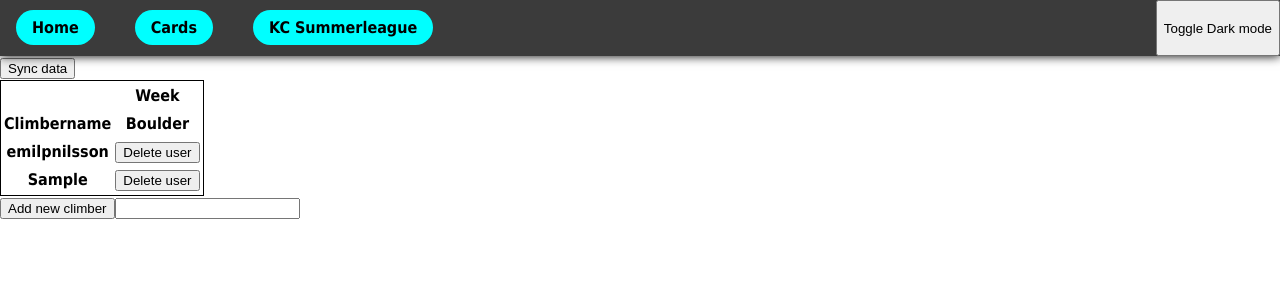
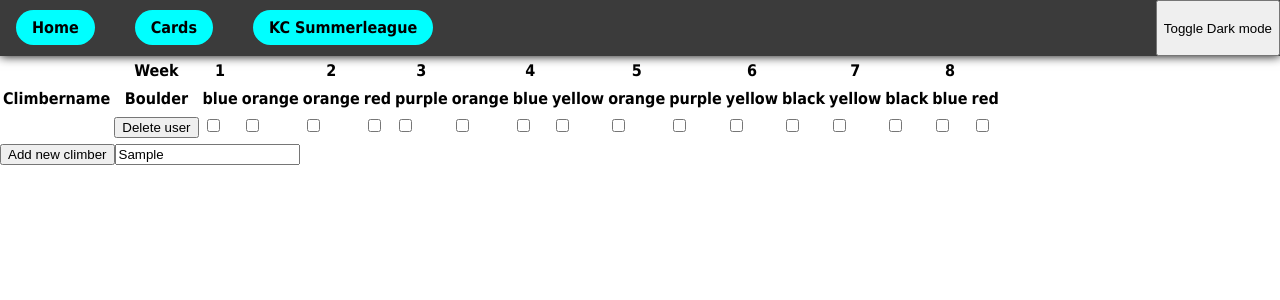
Before and after one commit to EmilNilssonDataDuctus/vite-app, a React (Vite) app: page /kc-summerleague in a window 1280 px wide. Both pictures are taken after typing "Sample" into the empty fields and a click on the button "Add new climber". Shown: the top 300 px of the page. Built offline with nearby package versions, Linux system fonts and the light colour scheme.

Commit message:
Add structure from chatgpt

```diff
--- /dev/null
+++ b/src/components/KCSummerLeaguePage/KCSummerLeaguePage.jsx
@@ -0,0 +1,13 @@
+import { MainWrapper } from "../../Shared/Page.styled";
+import { ClimbersContainer } from "./components/ClimbersContainer";
+import { ClimberProvider } from "./contexts/ClimberContext";
+
+export const KCSummerLeaguePage = () => {
+  return (
+    <MainWrapper>
+      <ClimberProvider>
+        <ClimbersContainer />
+      </ClimberProvider>
+    </MainWrapper>
+  );
+};
--- a/src/components/KCSummerLeaguePage/KCSummerLeaguePage.tsx
+++ b/src/components/KCSummerLeaguePage/KCSummerLeaguePage_old.tsx
@@ -36,9 +36,14 @@ type Boulder = {
   boulderId: number;
 };
 
+type BoulderClimbed = {
+  boulderId: number;
+  completed: boolean;
+};
+
 type Climber = {
   name: string;
-  completedBoulders?: number[];
+  completedBoulders?: BoulderClimbed[];
 };
 
 const initialBoulderData: Boulder[] = [
@@ -150,6 +155,7 @@ const initialClimbersData: Climber[] = [
 function climbersReducer(climbers, action) {
   switch (action.type) {
     case "add_new_climber": {
+      localStorage.setItem("climbersData", JSON.stringify([climbers]));
       return [
         ...climbers,
         {
@@ -158,6 +164,19 @@ function climbersReducer(climbers, action) {
         },
       ];
     }
+    case "delete_climber": {
+      return climbers.filter((climber) => climber.name === action.name);
+    }
+    // case "toggle_boulder_completion": {
+    //   return climbers.map((c: Climber) => {
+    //     if (c.name === action.name) {
+    //       return {
+    //         name: c.name,
+
+    //       }
+    //     }
+    //   })
+    // }
   }
 }
 
@@ -167,7 +186,10 @@ export const KCSummerLeaguePage = () => {
 
   const [newClimberName, setNewClimberName] = useState("");
 
-  const [climbers, dispatch] = useReducer(climbersReducer, initialClimbersData);
+  const [climbers, dispatch] = useReducer(
+    climbersReducer,
+    JSON.parse(localStorage.getItem("climbersData")) || initialClimbersData
+  );
   console.log(typeof climbers);
   console.log(climbers);
 
@@ -180,6 +202,16 @@ export const KCSummerLeaguePage = () => {
     setNewClimberName(e.target.value);
   };
 
+  const TickBoulderProblem = (e) => {
+    dispatch({
+      type: "toggle_boulder_completion",
+      name: e.dataset.climber,
+      boulderId: e.dataset.boulderid,
+    });
+  };
+
+  const DeleteClimber = (e) => {};
+
   const AddNewClimber = (e) => {
     e.preventDefault();
 
@@ -187,14 +219,6 @@ export const KCSummerLeaguePage = () => {
       type: "add_new_climber",
       name: newClimberName,
     });
-
-    // localStorage.setItem(
-    //   "climbersData",
-    //   JSON.stringify([
-    //     ...JSON.parse(localStorage.getItem("climbersData")),
-    //     newClimber,
-    //   ])
-    // );
 
     // setClimbersData(JSON.parse(localStorage.getItem("climbersData")));
     setNewClimberName("");
@@ -234,12 +258,16 @@ export const KCSummerLeaguePage = () => {
   };
 
   const handleDeleteUser = (e) => {
-    console.log(e.target.parentNode.parentNode.firstChild.textContent);
+    const climberName = e.target.parentNode.parentNode.firstChild.textContent;
+
+    dispatch({
+      type: "delete_climber",
+      name: climberName,
+    });
   };
 
   useEffect(() => {
     setBoulderData(JSON.parse(localStorage.getItem("boulderData")));
-    // setClimbersData(JSON.parse(localStorage.getItem("climbersData")));
   }, []);
   return (
     <MainWrapper>
@@ -293,9 +321,9 @@ export const KCSummerLeaguePage = () => {
                             (boulder) => currentBoulder.boulderId === boulder
                           )
                         }
-                        onChange={toggleBoulderCompleted}
+                        onChange={TickBoulderProblem}
                         data-boulderno={currentBoulder.boulderId}
-                        data-user={climberItem.name}
+                        data-climber={climberItem.name}
                       />
                     </td>
                   );
--- /dev/null
+++ b/src/components/KCSummerLeaguePage/components/BoulderTable/BoulderTable.jsx
@@ -0,0 +1,11 @@
+import { BoulderTableBody } from "./BoulderTableBody";
+import { BoulderTableHeader } from "./BoulderTableHeader";
+
+export const BoulderTable = () => {
+  return (
+    <table>
+      <BoulderTableHeader />
+      <BoulderTableBody />
+    </table>
+  );
+};
--- /dev/null
+++ b/src/components/KCSummerLeaguePage/components/BoulderTable/BoulderTableBody.jsx
@@ -0,0 +1,16 @@
+import { useClimberContext } from "../../contexts/ClimberContext";
+import { BoulderTableBodyRow } from "./BoulderTableBodyRow";
+
+export const BoulderTableBody = () => {
+  const { climbers } = useClimberContext();
+  return (
+    <tbody>
+      {climbers?.map((climberItem) => {
+        console.log(climberItem);
+        return (
+          <BoulderTableBodyRow key={climberItem} climberItem={climberItem} />
+        );
+      })}
+    </tbody>
+  );
+};
--- /dev/null
+++ b/src/components/KCSummerLeaguePage/components/BoulderTable/BoulderTableBodyRow.jsx
@@ -0,0 +1,47 @@
+import { useClimberContext } from "../../contexts/ClimberContext";
+import { boulders } from "../../data/boulders";
+
+export const BoulderTableBodyRow = ({ climberItem }) => {
+  const { deleteClimber, toggleAddBoulder, toggleRemoveBoulder } =
+    useClimberContext();
+  console.log(climberItem);
+
+  const handleDeleteUser = () => {
+    deleteClimber(climberItem.id);
+  };
+
+  const handleCheckboxToggle = (e) => {
+    e.target.checked
+      ? toggleRemoveBoulder(
+          e.target.dataset.climber,
+          e.target.dataset.boulderno
+        )
+      : toggleAddBoulder(e.target.dataset.climber, e.target.dataset.boulderno);
+  };
+
+  return (
+    <tr>
+      <th>{climberItem.name}</th>
+      <td>
+        <button onClick={handleDeleteUser}>Delete user</button>
+      </td>
+      {boulders?.map((currentBoulder, index) => {
+        return (
+          <td key={currentBoulder.boulderId}>
+            <input
+              type="checkbox"
+              checked={
+                !!climberItem.completedBoulders?.find(
+                  (boulder) => currentBoulder.boulderId === boulder
+                )
+              }
+              onChange={handleCheckboxToggle}
+              data-boulderno={currentBoulder.boulderId}
+              data-climber={climberItem.name}
+            />
+          </td>
+        );
+      })}
+    </tr>
+  );
+};
--- /dev/null
+++ b/src/components/KCSummerLeaguePage/components/BoulderTable/BoulderTableHeader.jsx
@@ -0,0 +1,34 @@
+import { boulders } from "../../data/boulders";
+
+export const BoulderTableHeader = () => {
+  return (
+    <thead>
+      <tr>
+        <th></th>
+        <th>Week</th>
+        {boulders
+          ?.sort((dataitemA, dataitemB) => {
+            return dataitemA.boulderId < dataitemB.boulderId
+              ? -1
+              : dataitemA.boulderId > dataitemB.boulderId
+              ? 1
+              : 0;
+          })
+          .map((dataItem, index) => {
+            if (index % 2)
+              return <th key={dataItem.week + dataItem.color}></th>;
+            return (
+              <th key={dataItem.week + dataItem.color}>{dataItem.week}</th>
+            );
+          })}
+      </tr>
+      <tr>
+        <th>Climbername</th>
+        <th>Boulder</th>
+        {boulders?.map((dataItem) => {
+          return <th key={dataItem.wall + dataItem.color}>{dataItem.color}</th>;
+        })}
+      </tr>
+    </thead>
+  );
+};
--- /dev/null
+++ b/src/components/KCSummerLeaguePage/components/ClimberForm.jsx
@@ -0,0 +1,26 @@
+import { useState } from "react";
+
+export const ClimberForm = ({ addClimber }) => {
+  const [newClimberName, setNewClimberName] = useState("");
+
+  const updateClimberName = (e) => {
+    setNewClimberName(e.target.value);
+  };
+  const handleSubmit = (e) => {
+    e.preventDefault();
+    addClimber(newClimberName);
+  };
+
+  return (
+    <form onSubmit={handleSubmit}>
+      <button type="submit">Add new climber</button>
+      <input
+        type="text"
+        id="climberName"
+        onChange={updateClimberName}
+        value={newClimberName}
+        placeholder="instagram @name"
+      />
+    </form>
+  );
+};
--- /dev/null
+++ b/src/components/KCSummerLeaguePage/components/ClimbersContainer.jsx
@@ -0,0 +1,25 @@
+import { useClimberContext } from "../contexts/ClimberContext";
+import { BoulderTable } from "./BoulderTable/BoulderTable";
+import { ClimberForm } from "./ClimberForm";
+
+export const ClimbersContainer = () => {
+  const {
+    climbers,
+    addClimber,
+    deleteClimber,
+    addCompletedBoulder,
+    removeCompletedBoulder,
+  } = useClimberContext();
+
+  return (
+    <>
+      <BoulderTable
+        climbers={climbers}
+        onDeleteClimber={deleteClimber}
+        onAddCompletedBoulder={addCompletedBoulder}
+        onRemoveCompletedBoulder={removeCompletedBoulder}
+      />
+      <ClimberForm addClimber={addClimber} />
+    </>
+  );
+};
--- /dev/null
+++ b/src/components/KCSummerLeaguePage/contexts/ClimberContext.jsx
@@ -0,0 +1,37 @@
+import { createContext, useContext, useState } from "react";
+
+const ClimberContext = createContext();
+
+export const useClimberContext = () => useContext(ClimberContext);
+
+export const ClimberProvider = ({ children }) => {
+  const [climbers, setClimbers] = useState([]);
+
+  const addClimber = (newClimber) => {
+    console.log(newClimber);
+
+    setClimbers(() => [...climbers, newClimber]);
+  };
+
+  const deleteClimber = (climberId) => {
+    setClimbers(() =>
+      [...climbers].filter((climber) => climber.id === climberId)
+    );
+  };
+  const toggleRemoveBoulder = (climberId, boulderId) => {};
+  const toggleAddBoulder = (climberId, boulderId) => {};
+
+  const climberContextValue = {
+    climbers,
+    addClimber,
+    deleteClimber,
+    toggleAddBoulder,
+    toggleRemoveBoulder,
+  };
+
+  return (
+    <ClimberContext.Provider value={climberContextValue}>
+      {children}
+    </ClimberContext.Provider>
+  );
+};
--- /dev/null
+++ b/src/components/KCSummerLeaguePage/data/boulders.js
@@ -0,0 +1,99 @@
+export const boulders = [
+  {
+    color: "orange",
+    wall: "C3",
+    week: 1,
+    boulderId: 2,
+  },
+
+  {
+    color: "orange",
+    wall: "H3",
+    week: 2,
+    boulderId: 3,
+  },
+  {
+    color: "red",
+    wall: "A1",
+    week: 2,
+    boulderId: 4,
+  },
+  {
+    color: "purple",
+    wall: "A3",
+    week: 3,
+    boulderId: 5,
+  },
+  {
+    color: "blue",
+    wall: "C3",
+    week: 1,
+    boulderId: 1,
+  },
+  {
+    color: "orange",
+    wall: "A3",
+    week: 3,
+    boulderId: 6,
+  },
+  {
+    color: "blue",
+    wall: "D4",
+    week: 4,
+    boulderId: 7,
+  },
+  {
+    color: "yellow",
+    wall: "D4",
+    week: 4,
+    boulderId: 8,
+  },
+  {
+    color: "orange",
+    wall: "B2",
+    week: 5,
+    boulderId: 9,
+  },
+  {
+    color: "purple",
+    wall: "B2",
+    week: 5,
+    boulderId: 10,
+  },
+  {
+    color: "yellow",
+    wall: "E1",
+    week: 6,
+    boulderId: 11,
+  },
+  {
+    color: "black",
+    wall: "E3",
+    week: 6,
+    boulderId: 12,
+  },
+  {
+    color: "yellow",
+    wall: "D2",
+    week: 7,
+    boulderId: 13,
+  },
+  {
+    color: "black",
+    wall: "D3",
+    week: 7,
+    boulderId: 14,
+  },
+  {
+    color: "blue",
+    wall: "G1",
+    week: 8,
+    boulderId: 15,
+  },
+  {
+    color: "red",
+    wall: "G2",
+    week: 8,
+    boulderId: 16,
+  },
+];
```
